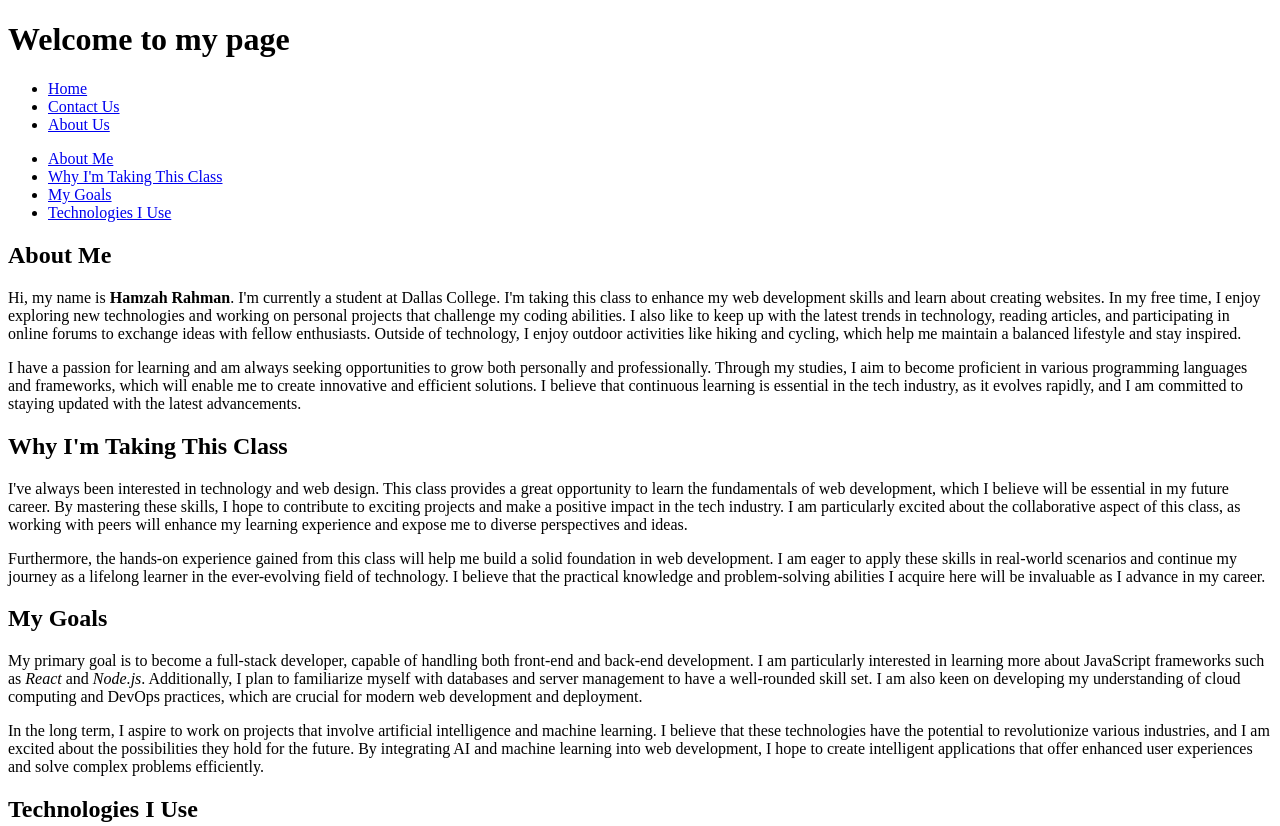
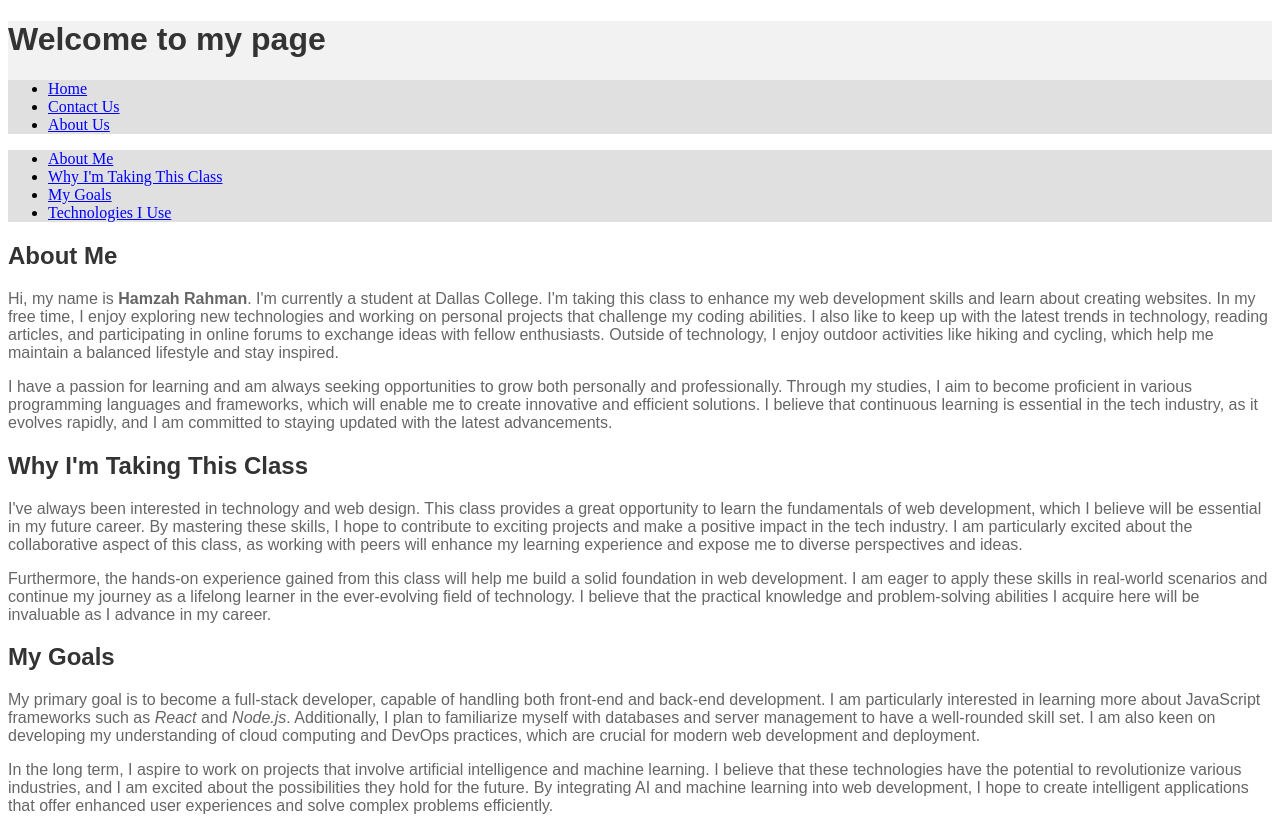
Before and after one commit to hamzahr611/my-web-page, a plain HTML site: page index.html in a window 1280 px wide. Shown: the top 826 px of the page. Drawn offline with Linux system fonts and the light colour scheme.

Commit message:
6/30 assignment

```diff
--- /dev/null
+++ b/css/style.css
@@ -0,0 +1,47 @@
+
+header {
+    background-color: #f2f2f2;
+  }
+
+  footer {
+    background-color: #f2f2f2;
+  }
+
+  section {
+    background-color: #ffffff;
+  }
+
+  nav {
+    background-color: #e0e0e0;
+  }
+
+  h1, h2, h3, h4, h5, h6 {
+    font-family: Arial, sans-serif;
+    font-weight: bold;
+    color: #333333;
+  }
+
+  p {
+    font-family: Arial, sans-serif;
+    color: #666666;
+  }
+
+  a:link {
+    color: blue;
+  }
+
+  a:visited {
+    color: purple;
+  }
+
+  a:hover {
+    color: red;
+  }
+
+  .main-bg {
+    background-color: #f0f0f0;
+  }
+
+  .text-color {
+    color: #333333;
+  }
--- a/index.html
+++ b/index.html
@@ -4,7 +4,7 @@
   <meta charset="UTF-8">
   <meta name="viewport" content="width=device-width, initial-scale=1.0">
   <title>About Me</title>
-  <link rel="stylesheet" href="css/styles.css">
+  <link rel="stylesheet" href="css/style.css">
 </head>
 <body>
   <header>
```
